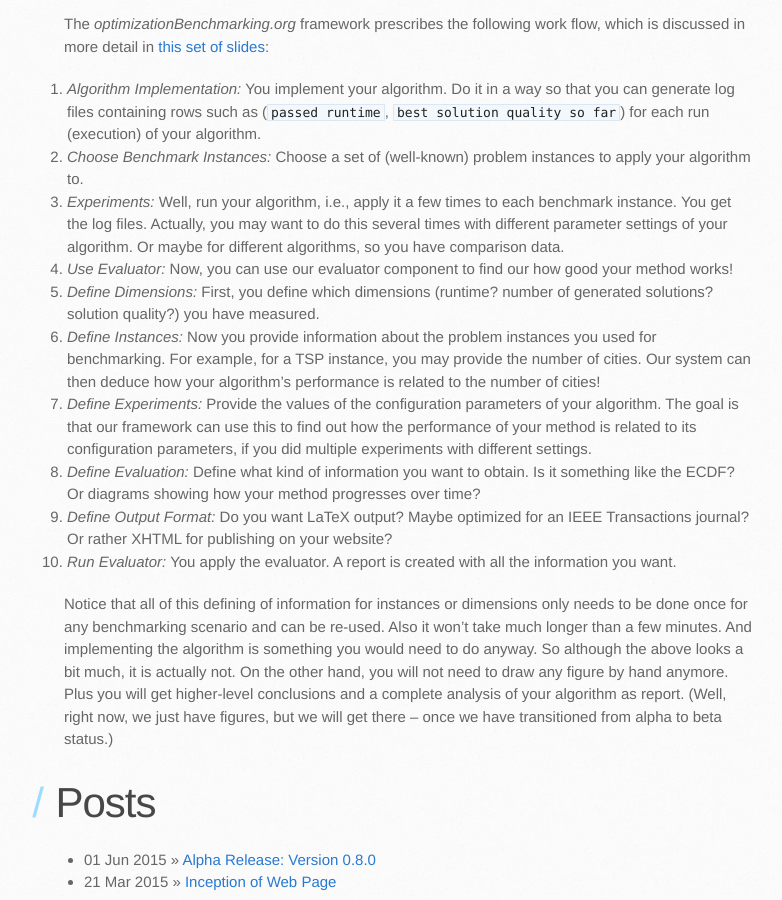
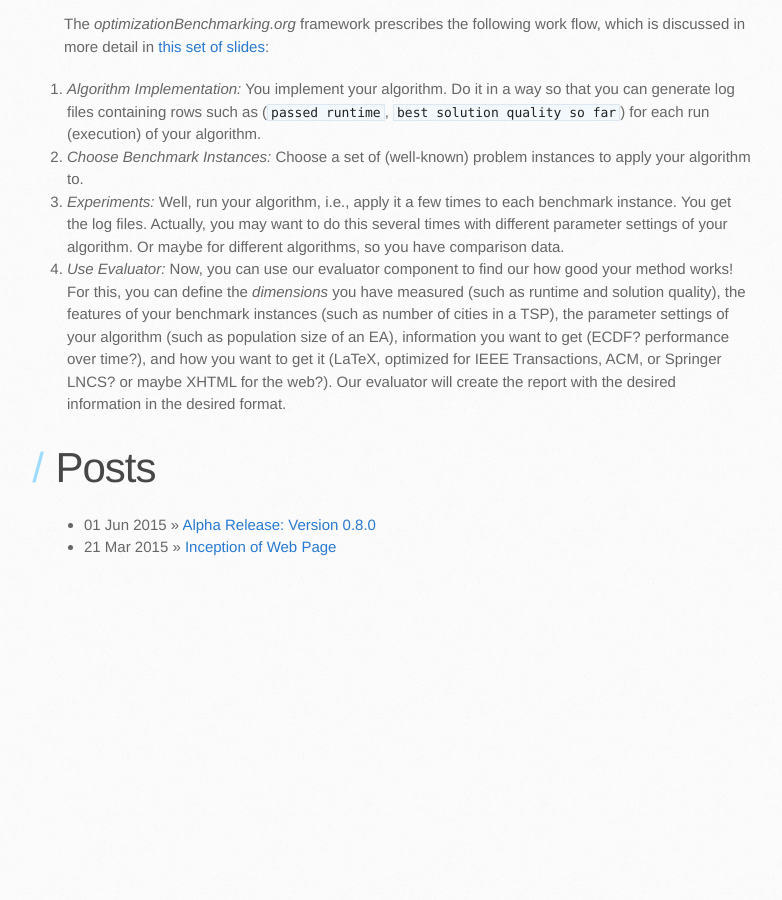
Before and after one commit to optimizationBenchmarking/optimizationBenchmarking, a Jekyll site: the page built from index.md, in a window 1280 px wide and 900 px high, scrolled down 969 px. Shown: the whole window, without its empty margins (106-888 px from the left). Built offline with Jekyll 4.4.1, drawn with Linux system fonts in a browser that asks for light colours; Markdown is read by kramdown in place of the engine named in the settings; after the commit the page ends 1570 px from its top, so only the background shows below that.

Commit message:
Further improvement to website

```diff
--- a/_layouts/outerRepo.html
+++ b/_layouts/outerRepo.html
@@ -11,8 +11,7 @@ layout: repo
 
 
 <p>This is page is part of the <em>optimizationBenchmarking.org</em>
-<a href="http://en.wikipedia.org/wiki/Apache_Maven">Maven</a> repository. If you want to
-use (the latest version of) our software in your in your project, include the following
+<a href="http://en.wikipedia.org/wiki/Apache_Maven">Maven</a> repository. If you want to build your own software by using (the latest version of) ours as external dependency, include the following
 information in your <a href="http://en.wikipedia.org/wiki/Project_Object_Model">Maven POM</a>:</p>
 <pre>
 &lt;repositories&gt;
--- a/index.md
+++ b/index.md
@@ -42,16 +42,8 @@ in more detail in [this set of slides](http://github.com/optimizationBenchmarkin
 3. *Experiments:* Well, run your algorithm, i.e., apply it a few times to each benchmark instance. You get the log files.
    Actually, you may want to do this several times with different parameter settings of your algorithm. Or maybe for different algorithms, so you have comparison data.
 4. *Use Evaluator:* Now, you can use our evaluator component to find our how good your method works!
-  1. *Define Dimensions:* First, you define which dimensions (runtime? number of generated solutions? solution quality?) you have measured.
-  2. *Define Instances:* Now you provide information about the problem instances you used for benchmarking. For example, for a TSP instance, you may provide the number of cities. Our system can then deduce how your algorithm's performance is related to the number of cities!
-  3. *Define Experiments:* Provide the values of the configuration parameters of your algorithm. The goal is that our framework can use this to find out how the performance of your method is related to its configuration parameters, if you did multiple experiments with different settings.
-  4. *Define Evaluation:* Define what kind of information you want to obtain. Is it something like the ECDF? Or diagrams showing how your method progresses over time?
-  5. *Define Output Format:* Do you want LaTeX output? Maybe optimized for an IEEE Transactions journal? Or rather XHTML for publishing on your website?
-  6. *Run Evaluator:* You apply the evaluator. A report is created with all the information you want.
-
-Notice that all of this defining of information for instances or dimensions only needs to be done
-once for any benchmarking scenario and can be re-used. Also it won't take much longer than a few minutes.
-And implementing the algorithm is something you would need to do anyway. So although the above looks a bit much,
-it is actually not. On the other hand, you will not need to draw any figure by hand anymore. Plus you
-will get higher-level conclusions and a complete analysis of your algorithm as report. (Well, right
-now, we just have figures, but we will get there -- once we have transitioned from alpha to beta status.)
+   For this, you can define the *dimensions* you have measured (such as runtime and solution quality),
+   the features of your benchmark instances (such as number of cities in a TSP), the parameter settings
+   of your algorithm (such as population size of an EA), information you want to get (ECDF? performance over time?),
+   and how you want to get it (LaTeX, optimized for IEEE Transactions, ACM, or Springer LNCS? or maybe XHTML for the web?).
+   Our evaluator will create the report with the desired information in the desired format.
```
Also changed, not shown: repo/optimizationBenchmarking/org/optimizationBenchmarking/0.8.0/index.md (+3 -0 lines).
